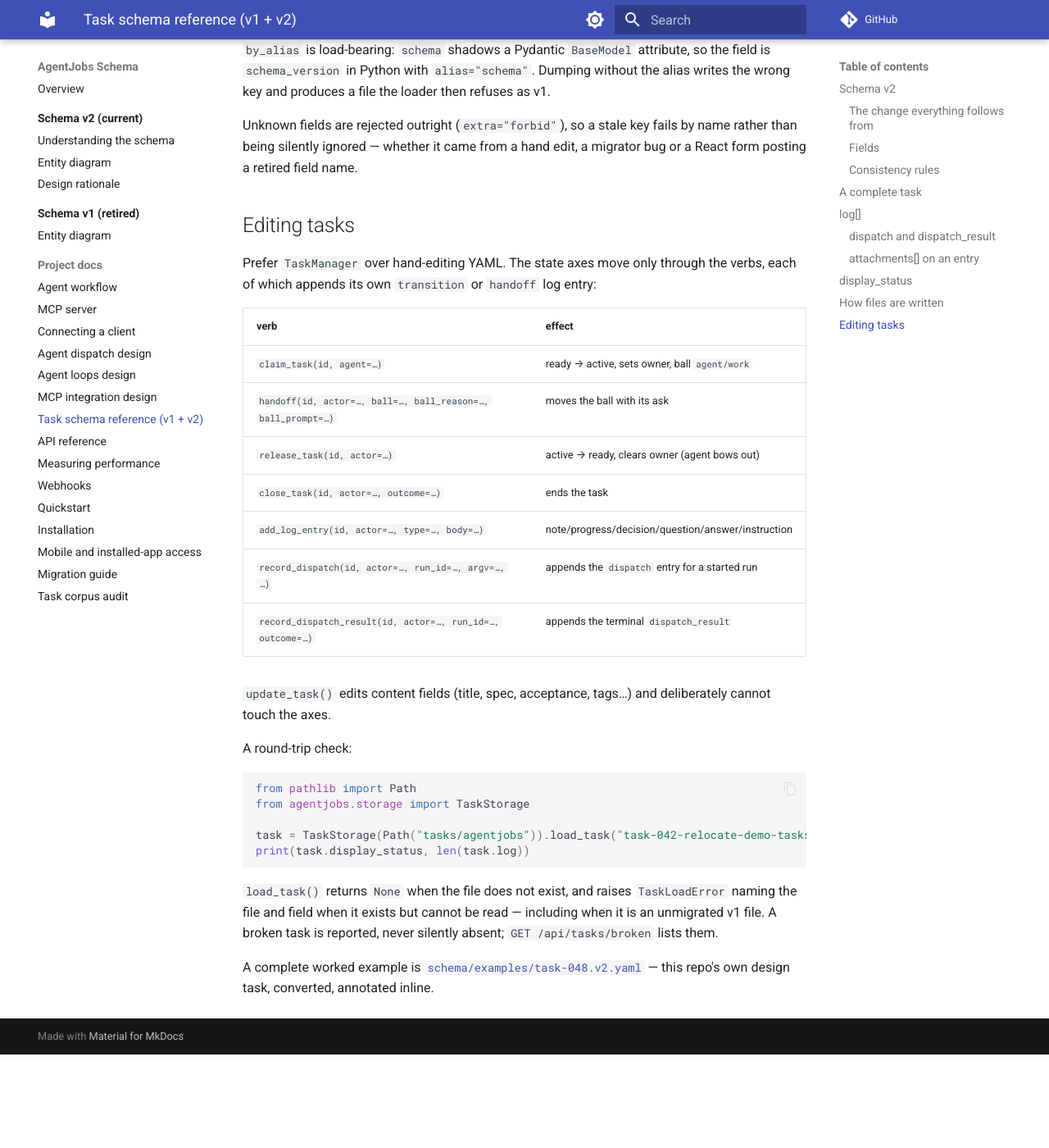
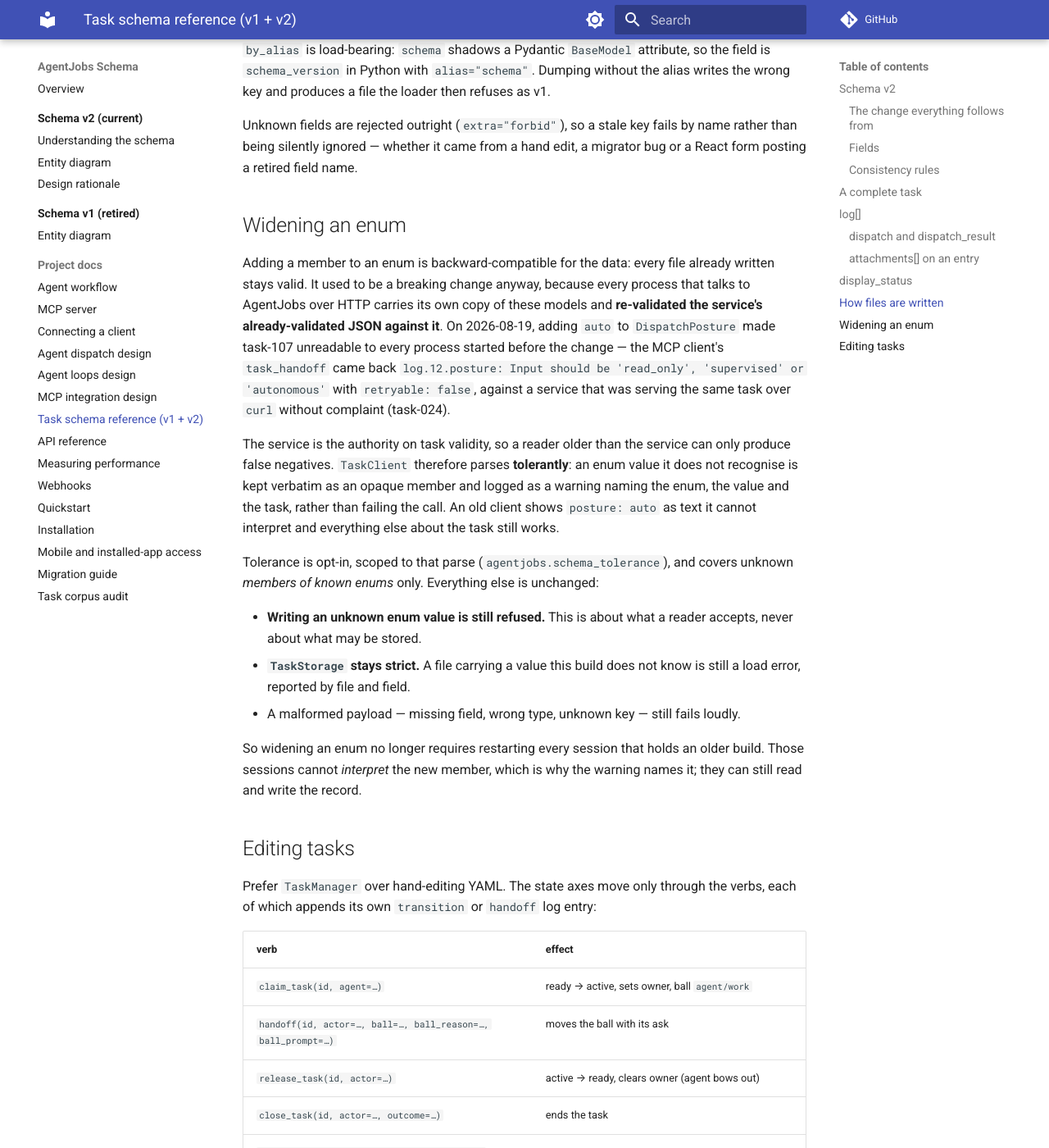
Before and after one commit to jeffposey/agentjobs, an MkDocs documentation site: the page built from docs/task-schema.md, in a window 1280 px wide and 1400 px high, scrolled down 7538 px. Shown: the whole window at 82% size. Built offline with MkDocs 1.6.1 and Material for MkDocs 9.7.7, drawn with Linux system fonts in a browser that asks for light colours; comment, search, counter and statistics services are not loaded; before the commit the page ends 8824 px from its top, so only the background shows below that.

Commit message:
docs(schema): widening an enum is no longer a fleet-wide breaking change
Records what a client now does with a value it does not know, and -- more
importantly -- what is deliberately unchanged: writes are still refused,
TaskStorage is still strict, and a malformed payload still fails loudly.

Refs task-024.

```diff
--- a/docs/task-schema.md
+++ b/docs/task-schema.md
@@ -308,6 +308,37 @@ Unknown fields are rejected outright (`extra="forbid"`), so a stale key fails by
 rather than being silently ignored — whether it came from a hand edit, a migrator bug or
 a React form posting a retired field name.
 
+## Widening an enum
+
+Adding a member to an enum is backward-compatible for the data: every file already
+written stays valid. It used to be a breaking change anyway, because every process that
+talks to AgentJobs over HTTP carries its own copy of these models and **re-validated the
+service's already-validated JSON against it**. On 2026-08-19, adding `auto` to
+`DispatchPosture` made task-107 unreadable to every process started before the change —
+the MCP client's `task_handoff` came back `log.12.posture: Input should be 'read_only',
+'supervised' or 'autonomous'` with `retryable: false`, against a service that was
+serving the same task over `curl` without complaint (task-024).
+
+The service is the authority on task validity, so a reader older than the service can
+only produce false negatives. `TaskClient` therefore parses **tolerantly**: an enum value
+it does not recognise is kept verbatim as an opaque member and logged as a warning naming
+the enum, the value and the task, rather than failing the call. An old client shows
+`posture: auto` as text it cannot interpret and everything else about the task still
+works.
+
+Tolerance is opt-in, scoped to that parse (`agentjobs.schema_tolerance`), and covers
+unknown *members of known enums* only. Everything else is unchanged:
+
+- **Writing an unknown enum value is still refused.** This is about what a reader
+  accepts, never about what may be stored.
+- **`TaskStorage` stays strict.** A file carrying a value this build does not know is
+  still a load error, reported by file and field.
+- A malformed payload — missing field, wrong type, unknown key — still fails loudly.
+
+So widening an enum no longer requires restarting every session that holds an older
+build. Those sessions cannot *interpret* the new member, which is why the warning names
+it; they can still read and write the record.
+
 ## Editing tasks
 
 Prefer `TaskManager` over hand-editing YAML. The state axes move only through the verbs,
```
